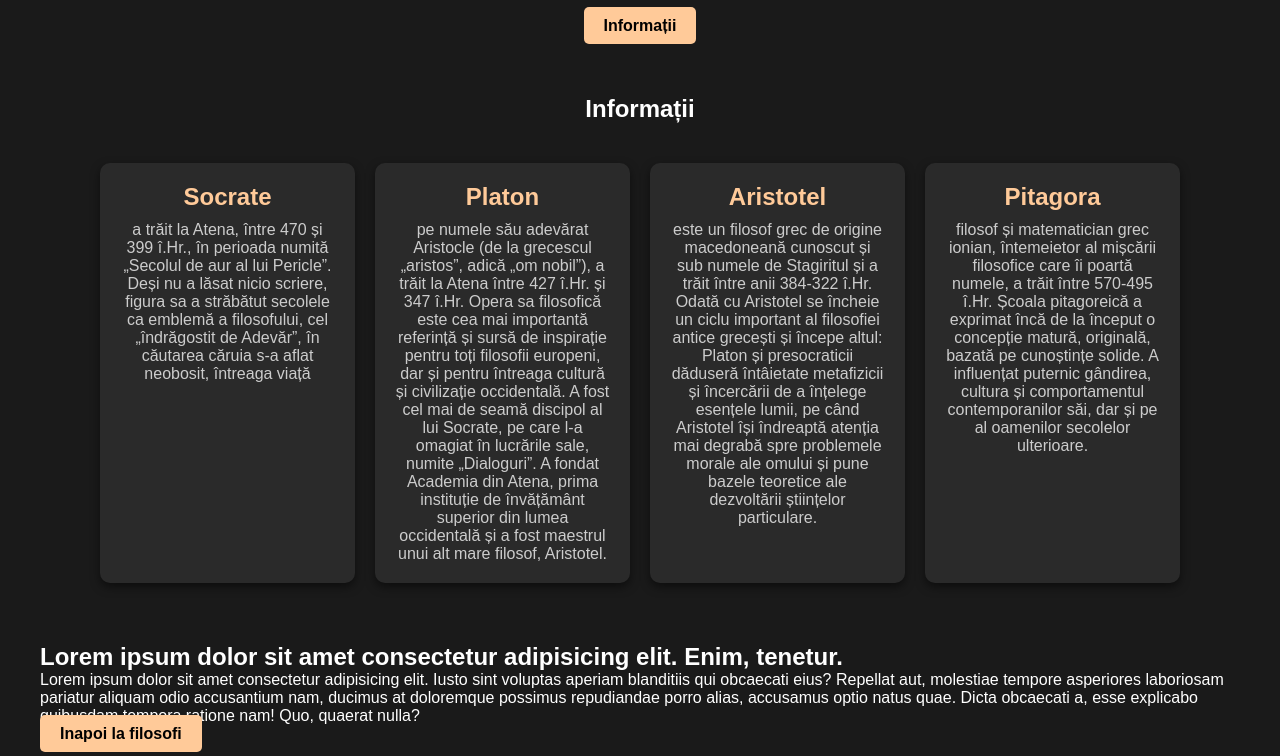
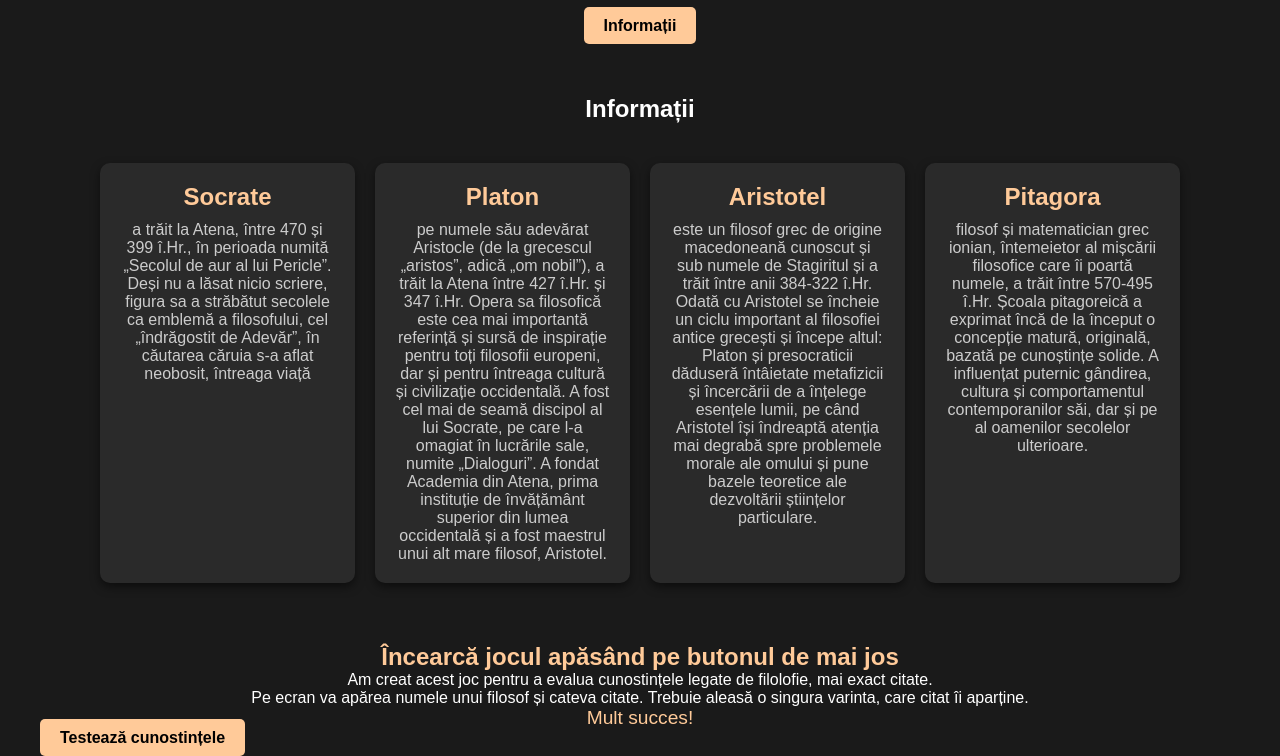
Before and after one commit to onlyVlad/onlyVlad.github.io, a plain HTML site: page index.html in a window 1280 px wide. Shown: the part 2018-2774 px from the top of the page. Drawn offline with Linux system fonts and the light colour scheme.

Commit message:
Update index.html

```diff
--- a/index.html
+++ b/index.html
@@ -10,7 +10,7 @@
     <div class="container">
         <!-- Navigation -->
         <header class="navbar">
-            <div class="logo">Ziua Mondiala a <span class="highlight">Filosofiei</span></div>
+            <div class="logo"><a href="index.html" style="text-decoration: none; color: white;">Ziua Mondiala a <span class="highlight">Filosofiei</span></a></div>
             <nav class="nav-links">
                 <a href="#home">Filosofie</a>
                 <a href="#about">Istoria</a>
@@ -34,7 +34,7 @@
             </div>
         </section>
 
-        <!-- About Us Section -->
+        <!-- History Section -->
         <section id="about" class="about-section">
             <div class="about-content">
                 <h1>Cum a apărut <span class="highlight">filosofia?</span></h1>
@@ -46,7 +46,7 @@
             </div>
         </section>
 
-        <!-- New Text Section -->
+        <!-- Text Section -->
         <section id="mid-section" class="text-section">
             <div class="text-wrapper">
                 <h2><span class="highlight">Ziua Mondiala a filosofiei</span></h2>
@@ -113,9 +113,9 @@
 
         <!-- New Info Section -->
         <section id="more-info" class="more-info-section">
-            <h1>Lorem ipsum dolor sit amet consectetur adipisicing elit. Enim, tenetur.</h1>
-            <p>Lorem ipsum dolor sit amet consectetur adipisicing elit. Iusto sint voluptas aperiam blanditiis qui obcaecati eius? Repellat aut, molestiae tempore asperiores laboriosam pariatur aliquam odio accusantium nam, ducimus at doloremque possimus repudiandae porro alias, accusamus optio natus quae. Dicta obcaecati a, esse explicabo quibusdam tempora ratione nam! Quo, quaerat nulla?</p>
-            <a href="#gallery" class="cta-button">Inapoi la filosofi</a>
+            <h1 style="text-align: center;"> <span class="highlight">Încearcă jocul apăsând pe butonul de mai jos</span></h1>
+            <p style="text-align: center;">Am creat acest joc pentru a evalua cunostințele legate de filolofie, mai exact citate. <br>Pe ecran va apărea numele unui filosof și cateva citate. Trebuie aleasă o singura varinta, care citat îi aparține. <br> <span class="highlight" style="font-size: 1.2rem;">Mult succes!</span></p>
+            <a href="https://wordwall.net/play/83004/458/566" class="cta-button">Testează cunostințele</a>
         </section>
     </div>
 </body>
```
